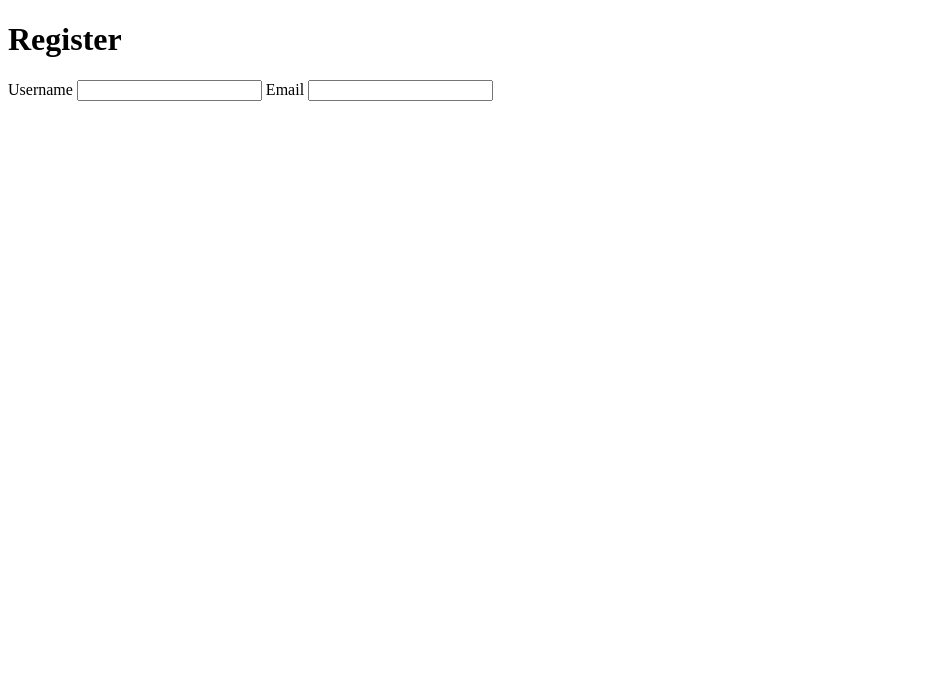
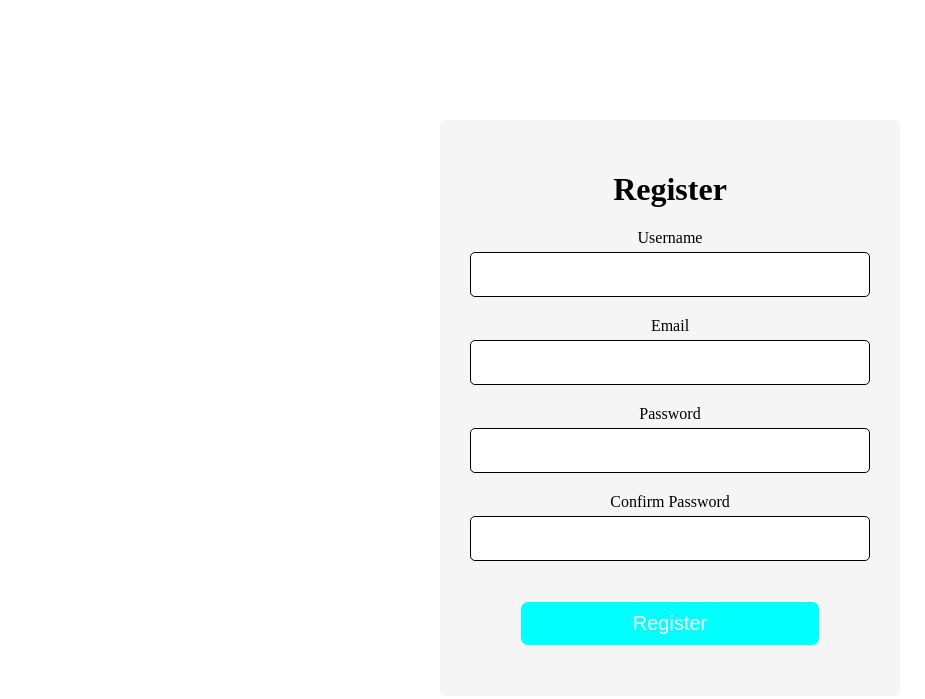
Before and after one commit to Ingenium9/RegisterationForm, a plain HTML site: page index.html in a window 1280 px wide. Shown: the whole page, without its empty margins (0-925 px from the left). Drawn offline with Linux system fonts and the light colour scheme.

Commit message:
Added the CSS file

```diff
--- a/index.html
+++ b/index.html
@@ -1,20 +1,41 @@
 <!DOCTYPE html>
 <html lang="en">
+
 <head>
-    <meta charset="UTF-8">
-    <meta name="viewport" content="width=device-width, initial-scale=1.0">
-    <link rel="stylesheet" href="styles.css">
+    <meta charset="UTF-8" />
+    <meta name="viewport" content="width=device-width, initial-scale=1.0" />
+    <link rel="stylesheet" href="styles.css" />
     <script src="script.js"></script>
     <title>Registeration Form</title>
 </head>
+
 <body>
-    <form action="" id="form">
-        <h1>Register</h1>
-        <label for="username">Username</label>
-        <input type="text" id="username" name="username">
-        <label for="email">Email</label>
-        <input type="text" id="email" name="email">
+    <div class="container">
+        <form action="" id="form">
+            <h1>Register</h1>
+            <div class="input-group">
+                <label for="username">Username</label>
+                <input type="text" id="username" name="username" />
+                <div class="error"></div>
+            </div>
+            <div class="input-group">
+                <label for="email">Email</label>
+                <input type="text" id="email" name="email" />
+                <div class="error"></div>
+            </div>
+            <div class="input-group">
+                <label for="password">Password</label>
+                <input type="password" id="pass" name="pass" />
+                <div class="error"></div>
+            </div>
+            <div class="input-group">
+                <label for="cpass">Confirm Password</label>
+                <input type="text" id="cpass" name="cpass" />
+                <div class="error"></div>
+            </div>
+            <button type="submit" class="reg-button">Register</button>
+        </form>
+    </div>
+</body>
 
-    </form>
-</body>
 </html>
--- a/styles.css
+++ b/styles.css
@@ -0,0 +1,58 @@
+body{
+    display: flex;
+    align-items: center;
+    justify-content: center;
+    height: 100vh;
+}
+.container{
+    width: 400px;
+    text-align: center;
+}
+#form{
+    width: 400px;
+    background-color: whitesmoke;
+    border-radius: 5px;
+    padding: 30px;
+}
+h1{
+    text-align: center;
+    color: black;
+}
+#form button{
+    color: white;
+    background-color: aqua;
+    border: 1px solid azure;
+    border-radius: 8px;
+    cursor: pointer;
+    font-size: 20px;
+    width: 75%;
+    margin: 20px 0px;
+    padding: 10px;
+}
+
+.input-group{
+    display: flex;
+    flex-direction: column;
+    margin-bottom: 15px;
+}
+.input-group input{
+    border-radius: 5px;
+    font-size: 20px;
+    margin-top: 5px;
+    padding: 10px;
+    border: 1px solid black;
+}
+.input-group input:focus{
+    outline: 0;
+}
+.input-group .error{
+    color: black;
+    font-size: 16px;
+    margin-top: 5px;
+}
+.input-group.success input{
+    border-color: gold;
+}
+.input-group.error input{
+    border-color: green;
+}
```
